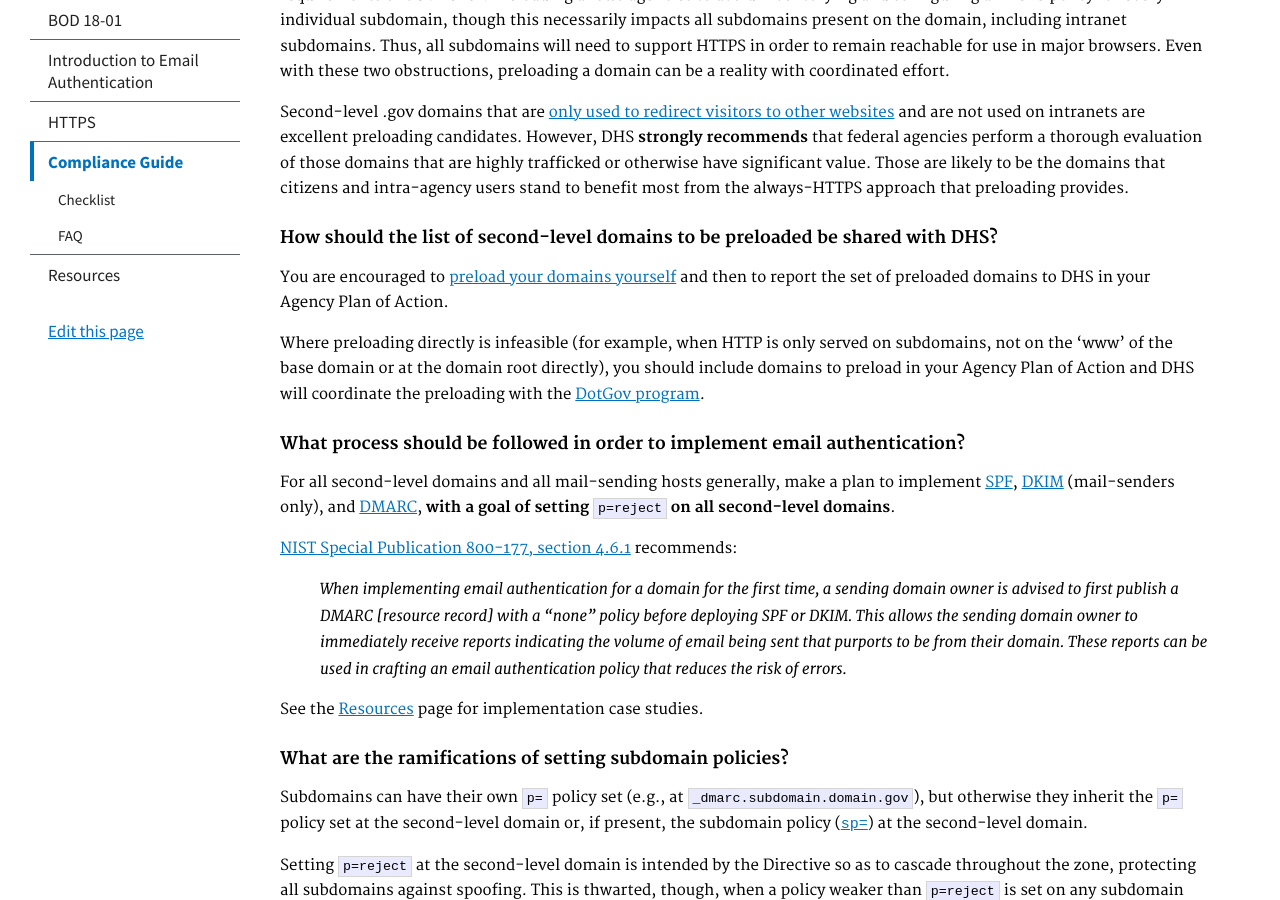
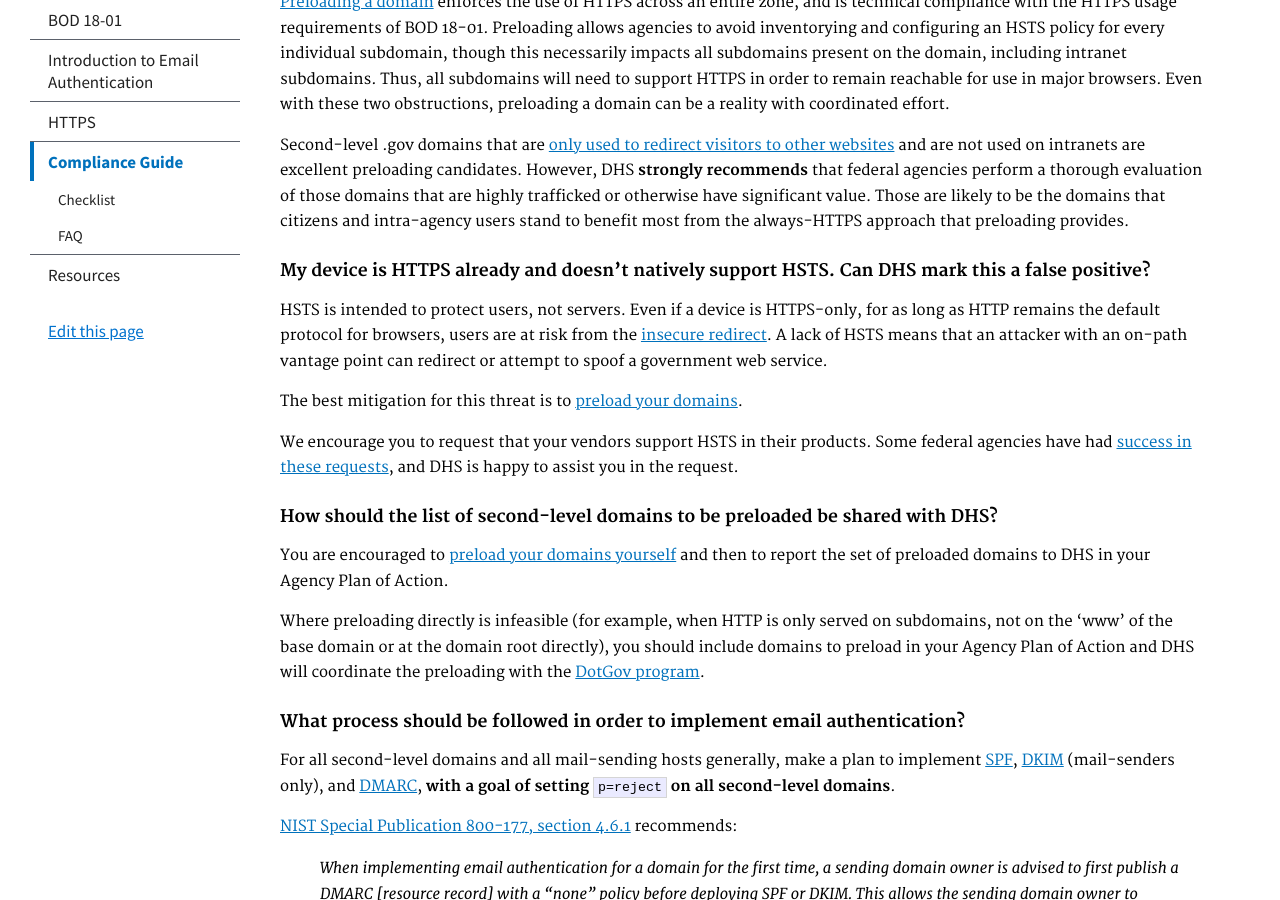
Before and after one commit to cisagov/cyber.dhs.gov, a Jekyll site: the page built from pages/guide.md, in a window 1280 px wide and 900 px high, scrolled down 2082 px. Built offline with Jekyll 4.4.1, drawn with Linux system fonts in a browser that asks for light colours; some of the changed text lies outside the part shown.

Commit message:
Add HSTS false positive FAQ

```diff
--- a/pages/guide.md
+++ b/pages/guide.md
@@ -33,6 +33,7 @@ Answers to other common compliance questions appear below.
 * [What is the scope of BOD 18-01?](#what-is-the-scope-of-bod-18-01)
 * [What is a second-level domain?](#what-is-a-second-level-domain)
 * [How does the web security requirement in BOD 18-01 differ from M-15-13?](#how-does-the-web-security-requirement-in-bod-18-01-differ-from-m-15-13)
+* [My device is HTTPS already and doesn't natively support HSTS. Can DHS mark this a false positive?](#my-device-is-https-already-and-doesnt-natively-support-hsts-can-dhs-mark-this-a-false-positive)
 * [How should the list of second-level domains to be preloaded be shared with DHS?](#how-should-the-list-of-second-level-domains-to-be-preloaded-be-shared-with-dhs)
 * [What process should be followed in order to implement email authentication?](#what-process-should-be-followed-in-order-to-implement-email-authentication)
 * [What are the ramifications of setting subdomain policies?](#what-are-the-ramifications-of-setting-subdomain-policies)
@@ -63,7 +64,14 @@ BOD 18-01 also mandates two additional steps:
 
 [Preloading a domain](https://https.cio.gov/hsts/#hsts-preloading) enforces the use of HTTPS across an entire zone, and is technical compliance with the HTTPS usage requirements of BOD 18-01. Preloading allows agencies to avoid inventorying and configuring an HSTS policy for every individual subdomain, though this necessarily impacts all subdomains present on the domain, including intranet subdomains. Thus, all subdomains will need to support HTTPS in order to remain reachable for use in major browsers. Even with these two obstructions, preloading a domain can be a reality with coordinated effort.
 
-Second-level .gov domains that are [only used to redirect visitors to other websites](https://https.cio.gov/guide/#what-about-domains-that-are-only-used-to-redirect-visitors-to-other-websites%3f) and are not used on intranets are excellent preloading candidates. However, DHS **strongly recommends** that federal agencies perform a thorough evaluation of those domains that are highly trafficked or otherwise have significant value. Those are likely to be the domains that citizens and intra-agency users stand to benefit most from the always-HTTPS approach that preloading provides.
+Second-level .gov domains that are [only used to redirect visitors to other websites](https://https.cio.gov/guide/#what-about-domains-that-are-only-used-to-redirect-visitors-to-other-websites) and are not used on intranets are excellent preloading candidates. However, DHS **strongly recommends** that federal agencies perform a thorough evaluation of those domains that are highly trafficked or otherwise have significant value. Those are likely to be the domains that citizens and intra-agency users stand to benefit most from the always-HTTPS approach that preloading provides.
+
+#### My device is HTTPS already and doesn't natively support HSTS. Can DHS mark this a false positive?
+HSTS is intended to protect users, not servers. Even if a device is HTTPS-only, for as long as HTTP remains the default protocol for browsers, users are at risk from the [insecure redirect](https://https.cio.gov/hsts/#background). A lack of HSTS means that an attacker with an on-path vantage point can redirect or attempt to spoof a government web service.
+
+The best mitigation for this threat is to [preload your domains](https://https.cio.gov/hsts/#hsts-preloading).
+
+We encourage you to request that your vendors support HSTS in their products. Some federal agencies have had [success in these requests](https://18f.gsa.gov/2017/05/25/from-launch-to-landing-how-nasa-took-control-of-its-https-mission/#leadership-buy-in), and DHS is happy to assist you in the request.
 
 
 #### How should the list of second-level domains to be preloaded be shared with DHS?
```
